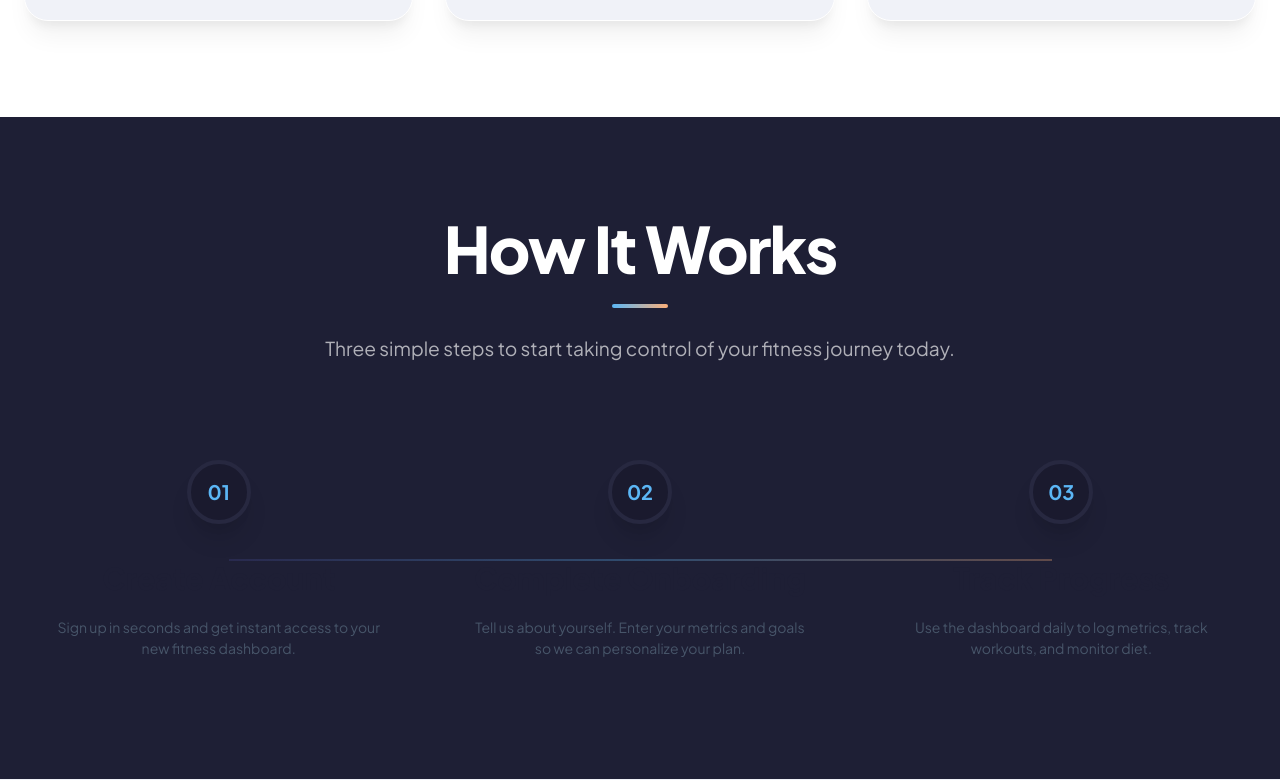
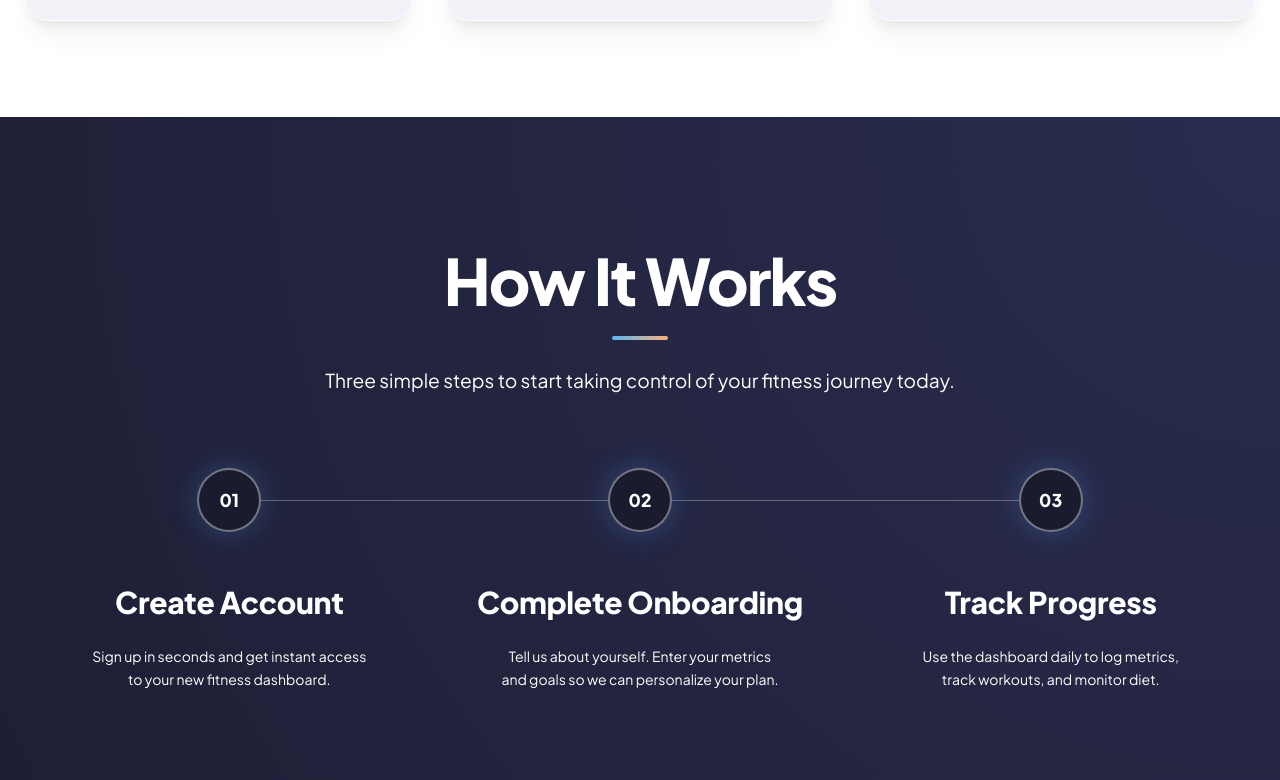
Before and after one commit to maxjumiga/ProiectTWebFront, a React (Vite) app: page / in a window 1280 px wide. Shown: the part 1360-2140 px from the top of the page. Built offline with nearby package versions, Linux system fonts and the light colour scheme.

Commit message:
update landing page

```diff
--- a/src/pages/landing/Landing.css
+++ b/src/pages/landing/Landing.css
@@ -124,8 +124,8 @@
     bottom: 0;
     left: 0;
     margin: -8rem;
-    width: 25rem;
-    height: 25rem;
+    width: 30rem;
+    height: 30rem;
     background-color: rgba(244, 114, 182, 0.2);
     border-radius: 9999px;
     filter: blur(64px);
@@ -344,37 +344,39 @@
 }
 
 .how-it-works-section {
-    padding-top: 6rem;
-    padding-bottom: 6rem;
-    background-color: #1E1F35;
-    color: #ffffff;
+    padding-top: 8rem;
+    padding-bottom: 8rem;
+    background: radial-gradient(circle at top right, #2a2c4e, #1e1f35);
+    color: #ffffff !important;
 }
 
 .steps-grid {
     display: grid;
-    gap: 2rem;
+    gap: 3rem;
     position: relative;
+    margin-top: 4rem;
 }
 
-@media (min-width: 768px) {
+@media (min-width: 1024px) {
     .steps-grid {
-        grid-template-columns: repeat(3, minmax(0, 1fr));
+        grid-template-columns: repeat(3, 1fr);
+        gap: 0;
     }
 }
 
 .steps-line {
     display: none;
     position: absolute;
-    top: 50%;
-    left: 16.6%;
-    right: 16.6%;
-    height: 0.125rem;
-    background-image: linear-gradient(to right, #42448A, #5BB6F5, #FCAF79);
-    transform: translateY(-50%);
-    opacity: 0.3;
+    top: 2rem;
+    /* Half of step-number height */
+    left: 15%;
+    right: 15%;
+    height: 1px;
+    background: rgba(255, 255, 255, 0.3);
+    z-index: 1;
 }
 
-@media (min-width: 768px) {
+@media (min-width: 1024px) {
     .steps-line {
         display: block;
     }
@@ -387,33 +389,40 @@
     flex-direction: column;
     align-items: center;
     text-align: center;
-    padding: 1.5rem;
+    padding: 0 2rem;
 }
 
 .step-number {
     width: 4rem;
     height: 4rem;
-    border-radius: 9999px;
-    background-color: #1A1A2E;
-    border: 4px solid #272840;
+    border-radius: 50%;
+    background-color: #1a1b2e;
+    border: 2px solid rgba(255, 255, 255, 0.4);
     display: flex;
     align-items: center;
     justify-content: center;
-    font-size: 1.25rem;
-    font-weight: 700;
-    color: #5BB6F5;
-    margin-bottom: 1.5rem;
-    box-shadow: 0 20px 25px -5px rgba(0, 0, 0, 0.1), 0 10px 10px -5px rgba(0, 0, 0, 0.04);
+    font-size: 1.1rem;
+    font-weight: 800;
+    color: #ffffff !important;
+    margin-bottom: 2.5rem;
+    position: relative;
+    box-shadow: 0 0 30px rgba(81, 155, 245, 0.3);
 }
 
 .step-title {
-    font-size: 1.25rem;
-    font-weight: 700;
-    margin-bottom: 0.75rem;
+    font-size: 1.5rem;
+    font-weight: 800;
+    margin-bottom: 1rem;
+    color: #ffffff !important;
+    letter-spacing: -0.01em;
 }
 
 .step-desc {
-    color: rgba(255, 255, 255, 0.6);
+    font-size: 1.1rem;
+    color: #ffffff !important;
+    line-height: 1.6;
+    opacity: 1 !important;
+    max-width: 18rem;
 }
 
 .cta-section {
--- a/src/pages/landing/Landing.tsx
+++ b/src/pages/landing/Landing.tsx
@@ -162,7 +162,7 @@ export default function Landing() {
                     <div className="section-header">
                         <h2 className="section-title" style={{ fontSize: '4rem', fontWeight: 800, letterSpacing: '-0.03em', lineHeight: 1.1, marginBottom: '1.25rem', color: '#fff', textAlign: 'center' }}>How It Works</h2>
                         <span className="section-title-accent" style={{ background: 'linear-gradient(90deg, #5BB6F5, #FCAF79)' }} />
-                        <p className="section-subtitle" style={{ fontSize: '1.2rem', lineHeight: 1.7, textAlign: 'center', color: 'rgba(255,255,255,0.65)', maxWidth: '42rem' }}>Three simple steps to start taking control of your fitness journey today.</p>
+                        <p className="section-subtitle" style={{ fontSize: '1.2rem', lineHeight: 1.7, textAlign: 'center', color: 'rgba(255,255,255,1)', maxWidth: '42rem' }}>Three simple steps to start taking control of your fitness journey today.</p>
                     </div>
 
                     <div className="steps-grid">
```
Also changed, not shown: src/routes/AppRoutes.tsx (+4 -4 lines).
